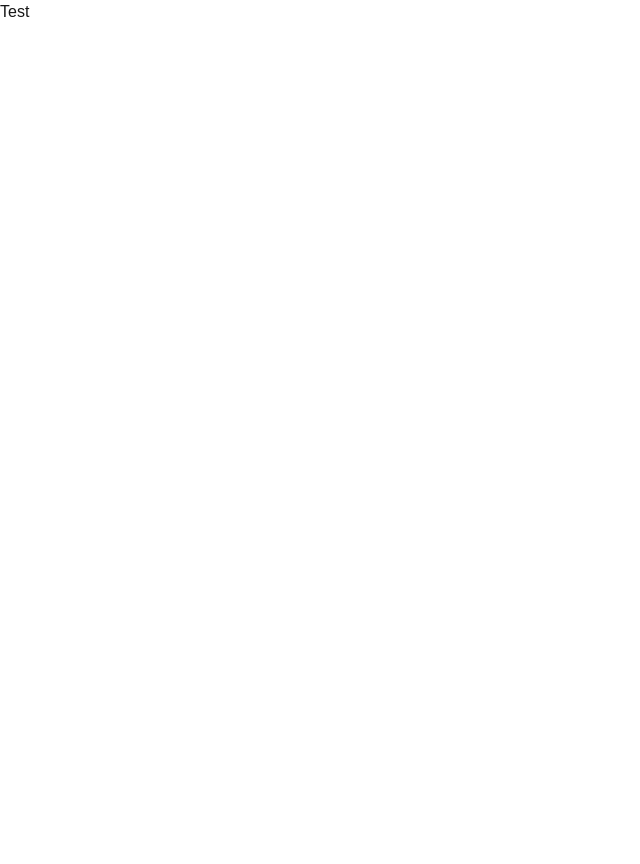
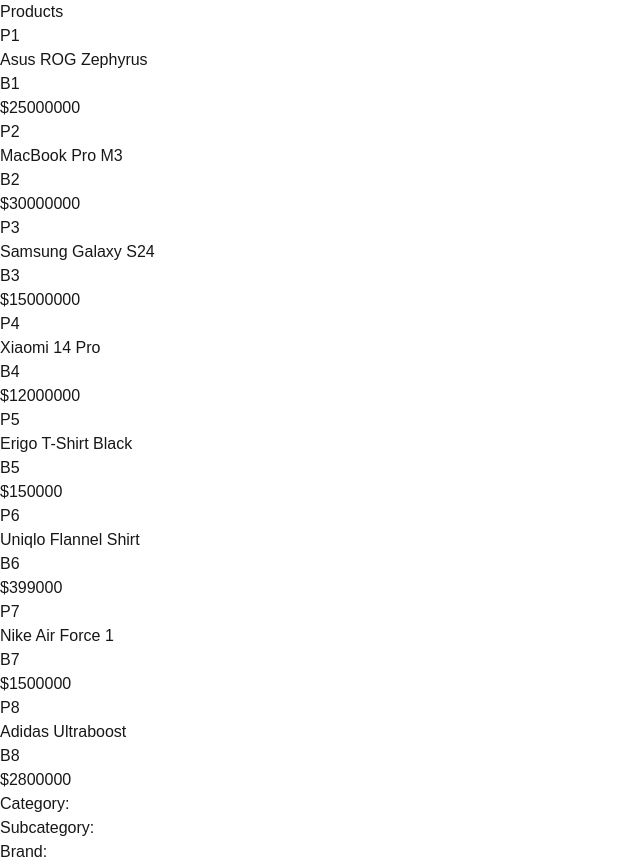
Before and after one commit to kebejoan/next-code-challenge-1, a Next.js app: page / in a window 1280 px wide. Shown: the whole page, without its empty margins (0-640 px from the left). Before the commit the page ends 800 px from the top, so only its background shows below. Built offline with nearby package versions, Linux system fonts and the light colour scheme.

Commit message:
feat: try to map and filter by brand still using the URL directly

```diff
--- a/app/page.tsx
+++ b/app/page.tsx
@@ -1,3 +1,43 @@
-export default function Home() {
-	return <main className="">Test</main>;
+import { Product } from "@/types";
+import { CATALOG_DATA } from "@/data/dummy";
+
+interface pageProps {
+  searchParams: { [key: string]: string | undefined };
 }
+
+export default async function Home({ searchParams }: pageProps) {
+  // FETCHING FROM .json still doesnt work. I will work with const object for now
+  // const res = await fetch("http://localhost:3000/data/dummy.json");
+  // const data = await res.json();
+
+  const params = await searchParams; //why does this must be await but it hints that it does not affect
+  const { category, subcategory, brand } = params;
+
+  const data = CATALOG_DATA;
+
+  const filteredData = CATALOG_DATA.products.filter((p: Product) => {
+    if (brand) return p.brandId === brand;
+    return true;
+  });
+
+  return (
+    <main className="">
+      <section>
+        <h1>Products</h1>
+        {filteredData.map((product: Product) => (
+          <div key={product.id}>
+            <p>{product.id}</p>
+            <h2>{product.name}</h2>
+            <p>{product.brandId}</p>
+            <p>${product.price}</p>
+          </div>
+        ))}
+      </section>
+      <div>
+        <p>Category: {category}</p>
+        <p>Subcategory: {subcategory}</p>
+        <p>Brand: {brand}</p>
+      </div>
+    </main>
+  );
+}
```
